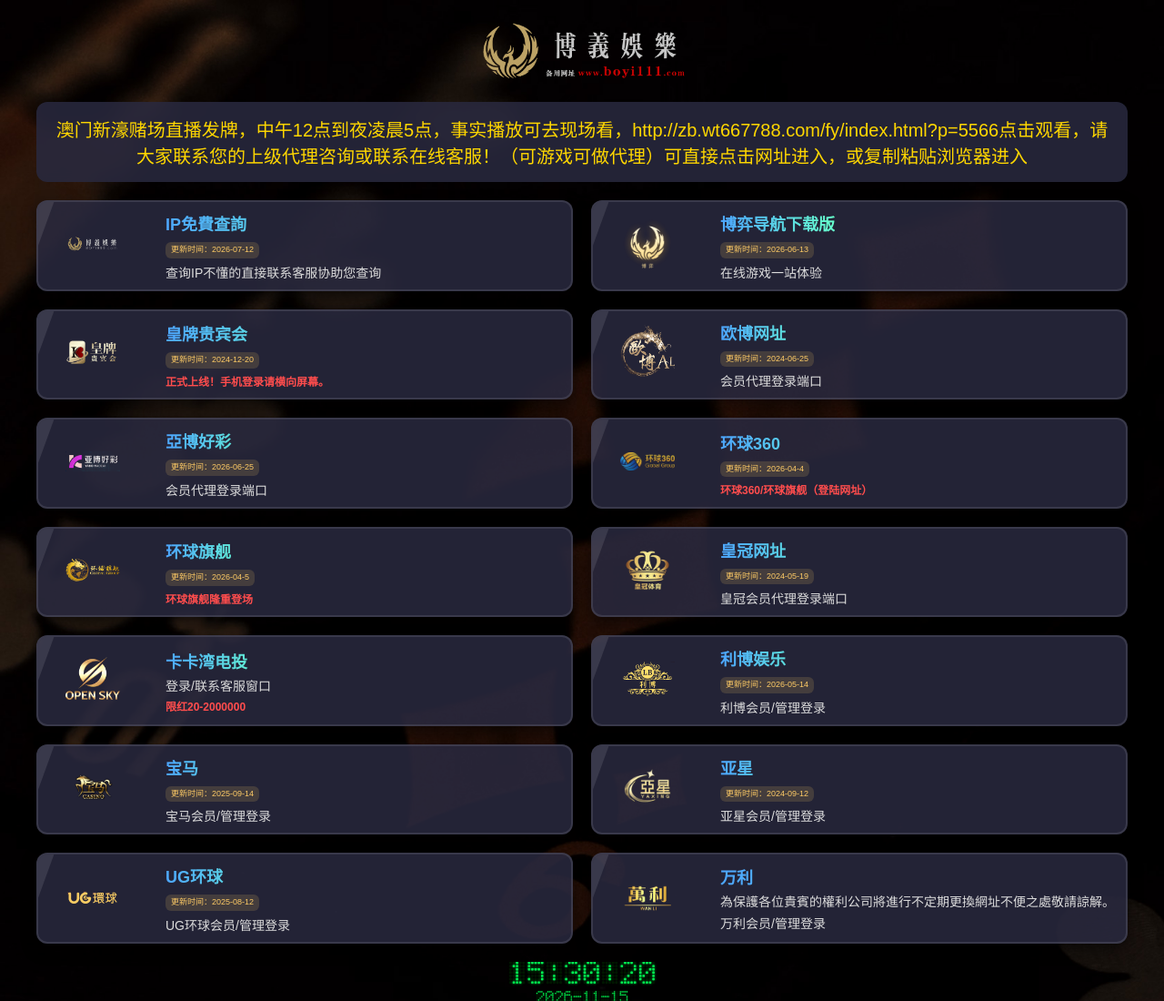
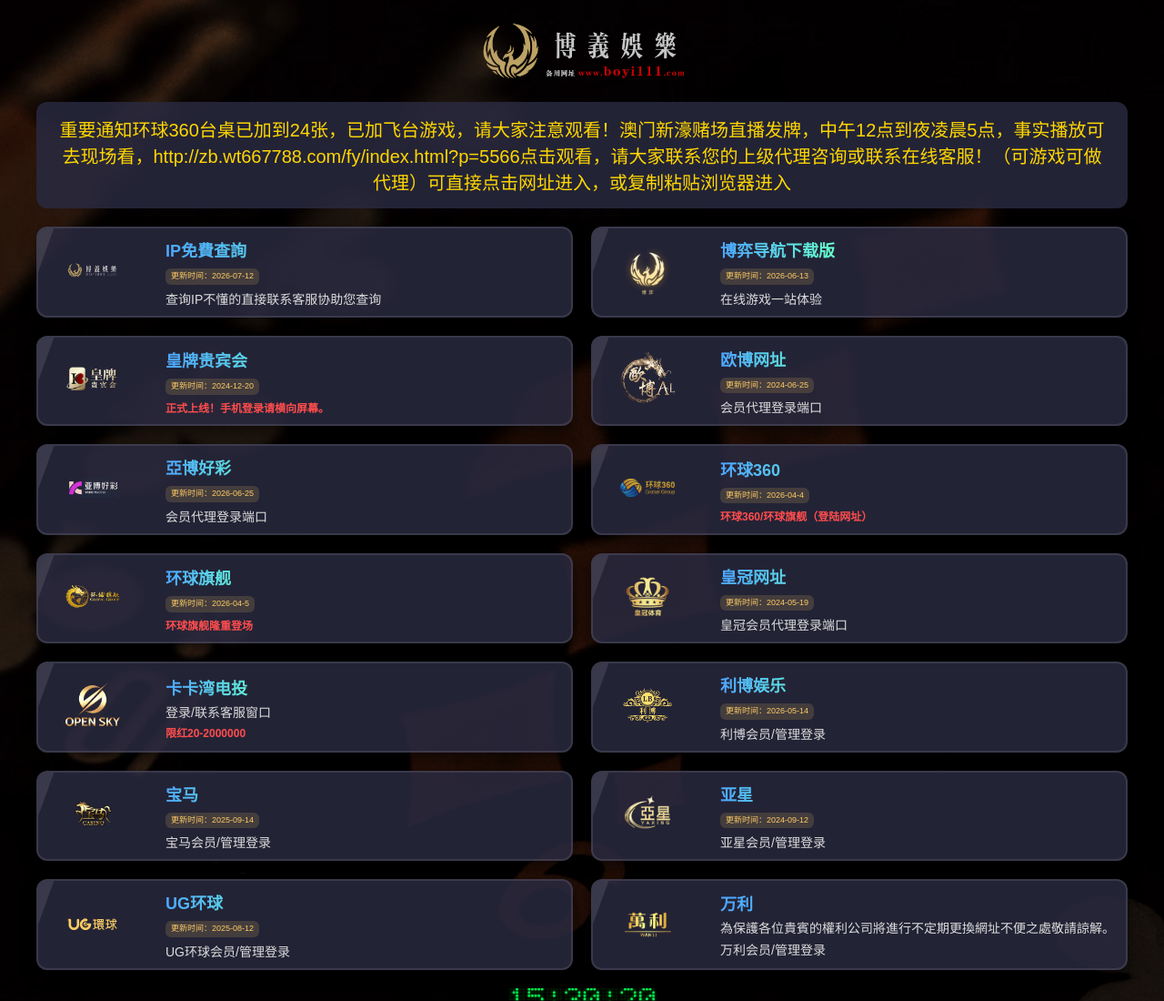
Before and after one commit to amyc18650/boyihui.github.io, a plain HTML site: page index.html in a window 1280 px wide. Shown: the top 1100 px of the page at 91% size. Drawn offline with Linux system fonts and the light colour scheme.

Commit message:
更新 index.html

```diff
--- a/index.html
+++ b/index.html
@@ -297,7 +297,7 @@ transform: scale(5); /* 放大时钟显示 */
 
 
   <div class="notice">
-  <span style="color: #FFD700;">澳门新濠赌场直播发牌，中午12点到夜凌晨5点，事实播放可去现场看，<a href="http://zb.wt667788.com/fy/index.html?p=5566" target="_blank" >http://zb.wt667788.com/fy/index.html?p=5566</a>点击观看，请大家联系您的上级代理咨询或联系在线客服！（可游戏可做代理）可直接点击网址进入，或复制粘贴浏览器进入</span>
+  <span style="color: #FFD700;">重要通知环球360台桌已加到24张，已加飞台游戏，请大家注意观看！澳门新濠赌场直播发牌，中午12点到夜凌晨5点，事实播放可去现场看，<a href="http://zb.wt667788.com/fy/index.html?p=5566" target="_blank" >http://zb.wt667788.com/fy/index.html?p=5566</a>点击观看，请大家联系您的上级代理咨询或联系在线客服！（可游戏可做代理）可直接点击网址进入，或复制粘贴浏览器进入</span>
   <span style="color: #c41e3a;"></span>
 
   </div>
```
